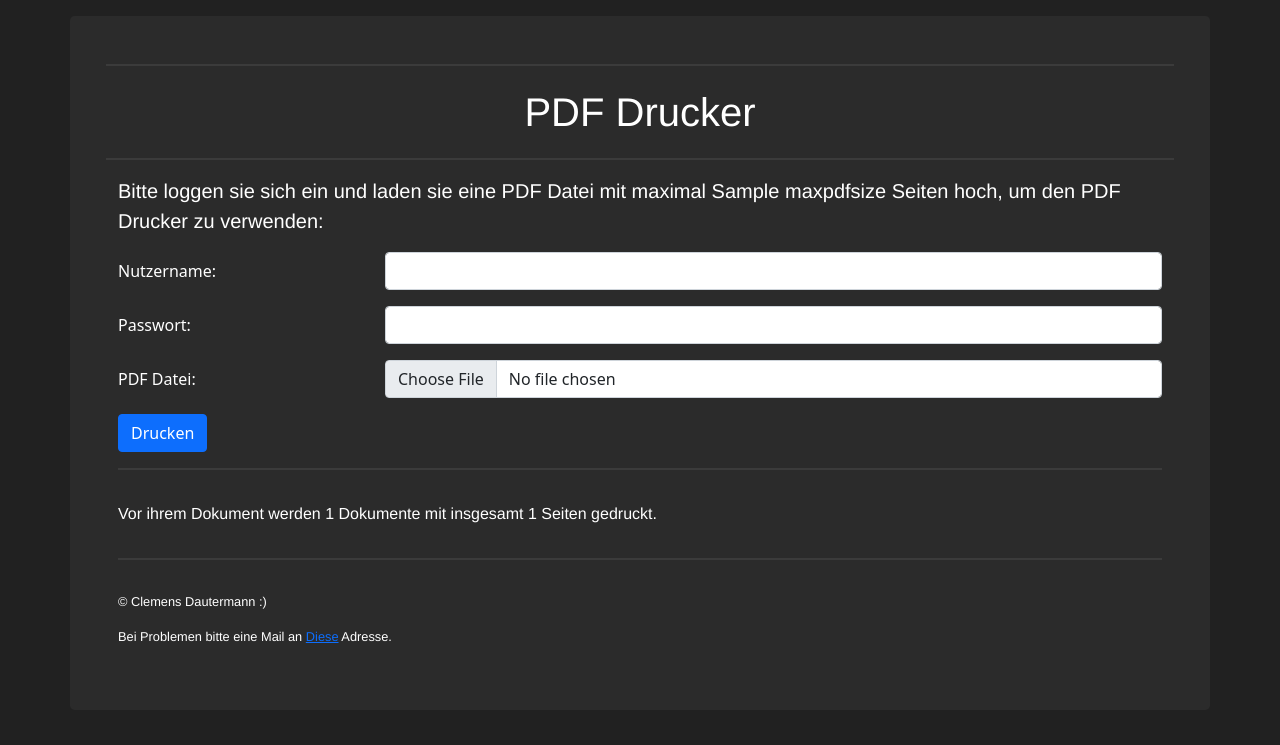
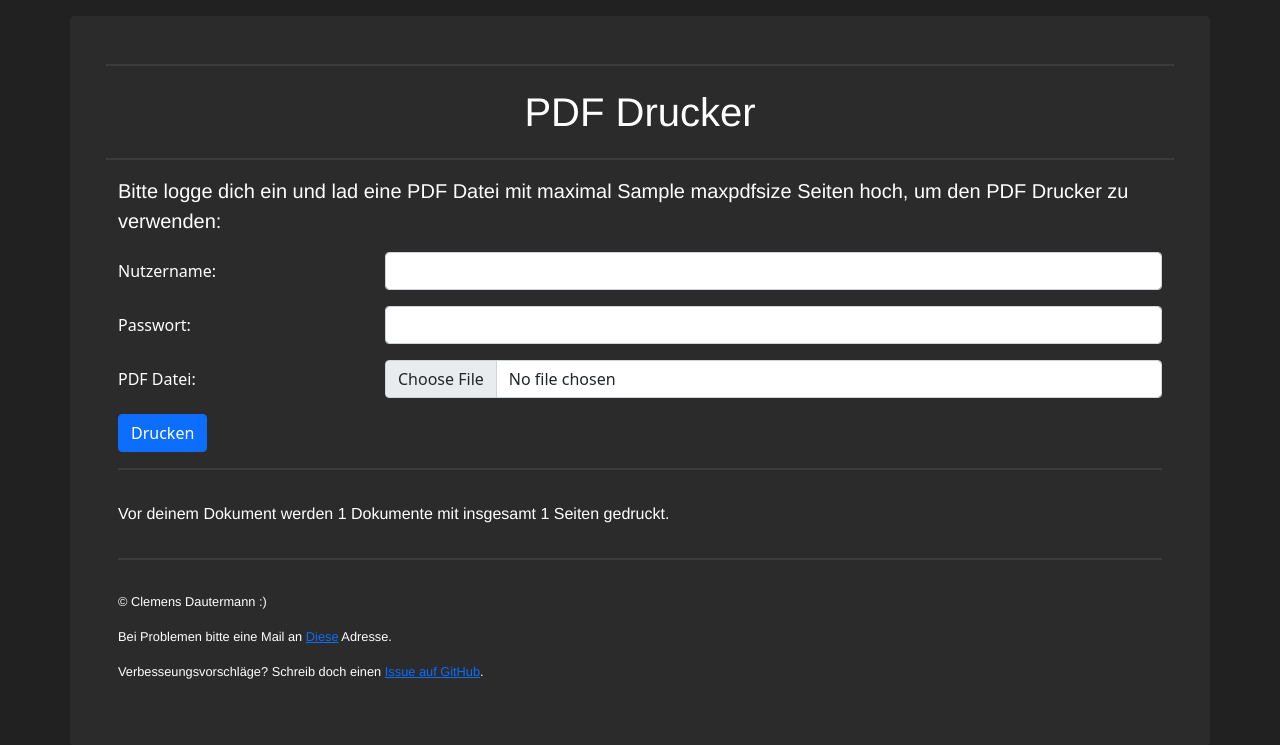
Before and after one commit to CDaut/pdfdrucker, a Python web app: template webserver/templates/index.html in a window 1280 px wide. Shown: the top 745 px of the page. Run offline with Jinja, Linux system fonts and the light colour scheme; the template is opened without the code that fills it: most values are stand-ins (such as "Sample title", 1, 10 or a date in 2020).

Commit message:
changed to personal adressment

```diff
--- a/webserver/app.py
+++ b/webserver/app.py
@@ -103,8 +103,8 @@ def handle_post():
     return render_template('index.html', maxpdfsize=CONFIG['maxpdfsize'],
                            num_documents=PRINTERTHREAD.get_queue_size(),
                            num_pages=PRINTERTHREAD.get_page_sum(),
-                           success='Ihre Datei wird nun verarbeitet. '
-                                   + 'Bitte beachten sie, dass das Verarbeiten von großen '
+                           success='Deine Datei wird nun verarbeitet. '
+                                   + 'Bitte beachte, dass das Verarbeiten von großen '
                                    + 'PDFs unter Umständen mehrere Minuten dauern kann.')
 
 
--- a/webserver/templates/index.html
+++ b/webserver/templates/index.html
@@ -30,7 +30,7 @@
         <hr>
     </div>
     <div class="row-fluid">
-        <p class="smallheading">Bitte loggen sie sich ein und laden sie eine PDF Datei mit maximal
+        <p class="smallheading">Bitte logge dich ein und lad eine PDF Datei mit maximal
             {{ maxpdfsize }} Seiten hoch, um den PDF Drucker zu verwenden:</p>
 
         <form method="post" action="" enctype="multipart/form-data">
@@ -61,13 +61,14 @@
     <hr>
     <div class="row">
         <p class="mt-3">
-            Vor ihrem Dokument werden {{ num_documents }} Dokumente mit insgesamt {{ num_pages }} Seiten gedruckt.
+            Vor deinem Dokument werden {{ num_documents }} Dokumente mit insgesamt {{ num_pages }} Seiten gedruckt.
         </p>
     </div>
     <hr>
     <div class="row smalltext">
         <p class="mt-3">&copy; Clemens Dautermann :)</p>
         <p>Bei Problemen bitte eine Mail an <a href="mailto:pdfdrucker.abh@gmail.com">Diese</a> Adresse.</p>
+        <p>Verbesseungsvorschläge? Schreib doch einen <a href="https://github.com/Clemens-Dautermann/pdfdrucker/issues">Issue auf GitHub</a>.</p>
     </div>
 </div>
 <script src="https://cdn.jsdelivr.net/npm/bootstrap@5.0.1/dist/js/bootstrap.bundle.min.js"
--- a/webserver/validation.py
+++ b/webserver/validation.py
@@ -11,11 +11,11 @@ def validate_pdf(uploaded_file, CONFIG):
     secured_filename = secure_filename(uploaded_file.filename)
 
     if secured_filename == '':
-        return 'Bitte laden sie eine Datei hoch.'
+        return 'Bitte lad eine Datei hoch.'
 
     # check extension
     if os.path.splitext(secured_filename)[1] != '.pdf':
-        return 'Sie können nur PDF Dateien drucken.'
+        return 'Du kannst nur PDF Dateien drucken.'
 
     # check if file is really a pdf
     try:
@@ -31,7 +31,7 @@ def validate_pdf(uploaded_file, CONFIG):
 
     # check the number of pages
     if numpages > int(CONFIG['maxpdfsize']):
-        return 'Sie können nur PDFs mit maximal ' + CONFIG['maxpdfsize'] + ' Seiten drucken.'
+        return 'Du kannst nur PDFs mit maximal ' + CONFIG['maxpdfsize'] + ' Seiten drucken.'
 
     return 'ISVALID'
 
```
